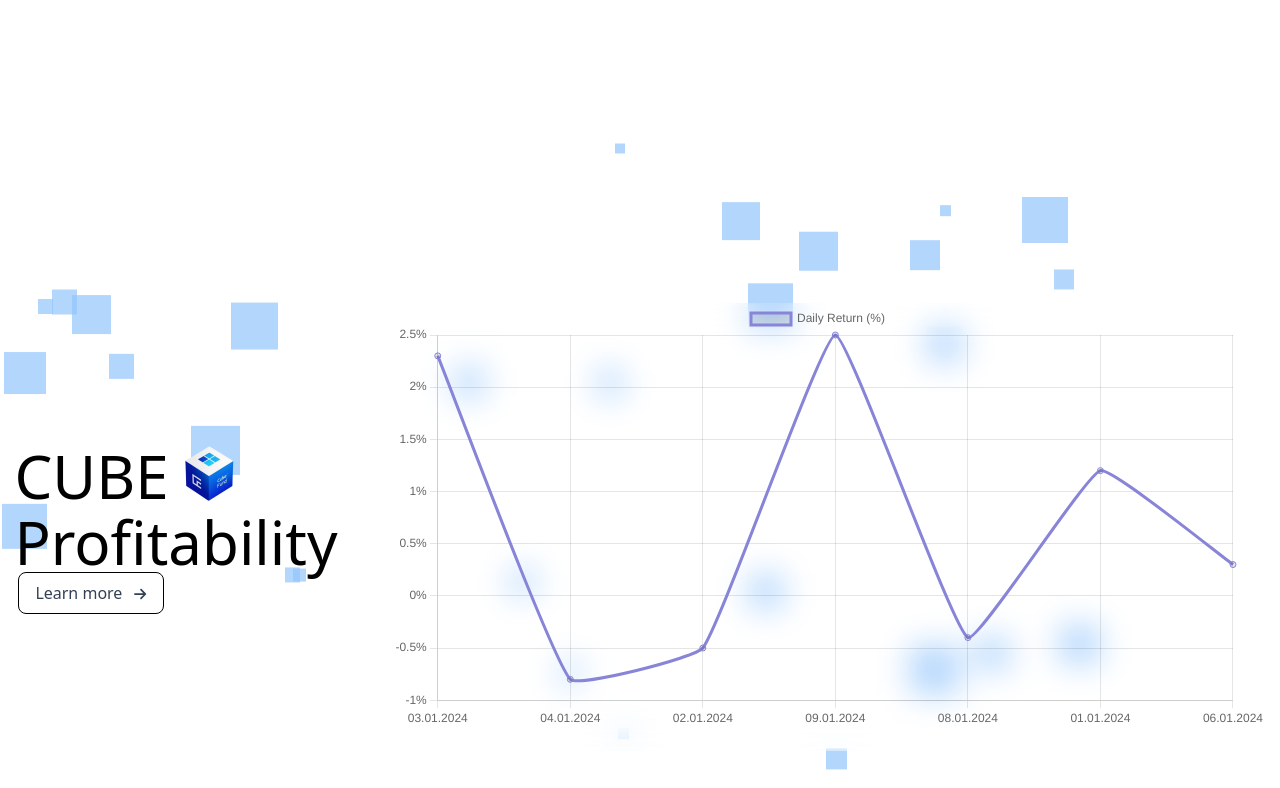
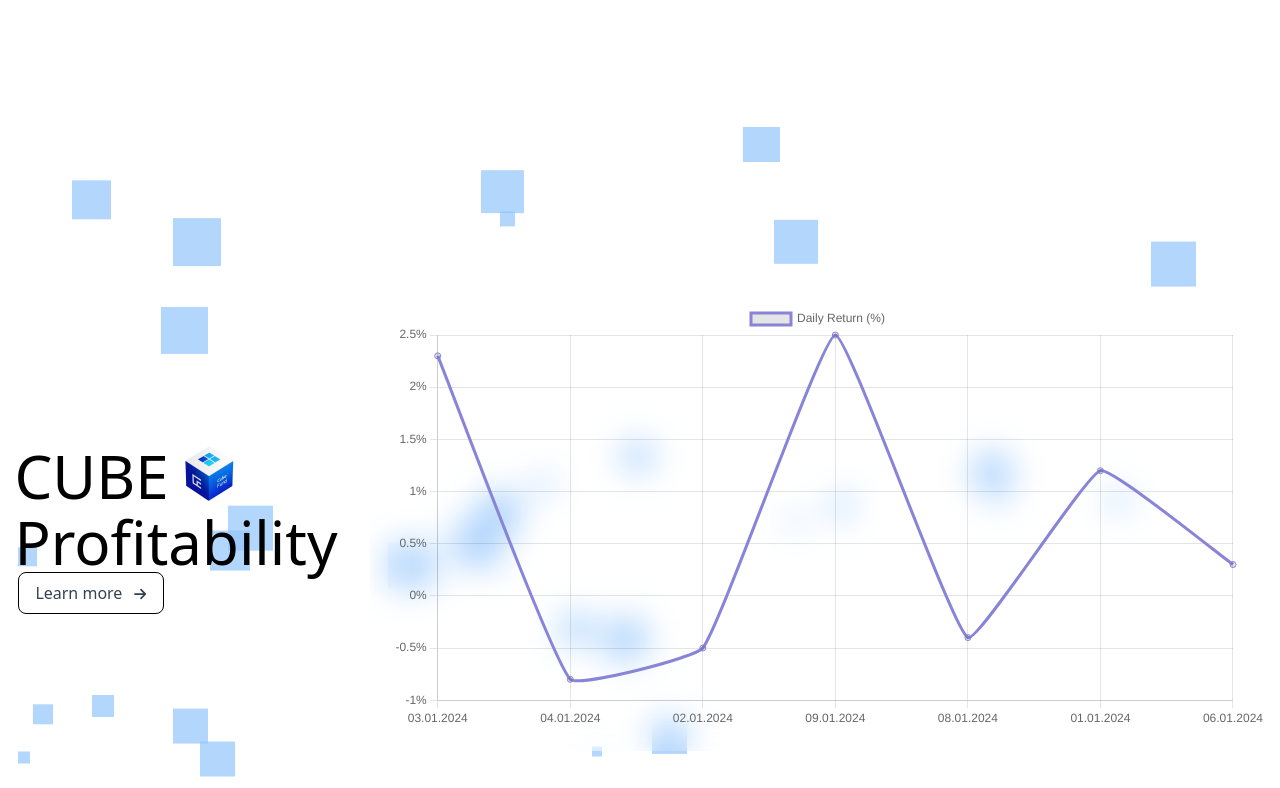
Before and after one commit to WetPirat1/CubeFund-ReactWebsite, a React (Vite) app: page / in a window 1280 px wide. Shown: the part 1432-2220 px from the top of the page. Built offline with nearby package versions, Linux system fonts and the light colour scheme.

Commit message:
squares fixed

```diff
--- a/src/components/sections/HeroSection.jsx
+++ b/src/components/sections/HeroSection.jsx
@@ -1,7 +1,7 @@
 import React from "react";
 import TelegramLink from "../ui/TelegramLink";
 import FloatingSquares from "../ui/FloatingSquares";
-import Header from "../common/Header";
+
 
 export default function HeroSection() {
   return (
--- a/src/components/sections/SloganSection.jsx
+++ b/src/components/sections/SloganSection.jsx
@@ -13,6 +13,7 @@ export default function SloganSection() {
 
   return (
     <section className="relative sectionSpacing">
+      <FloatingSquares />
       <div className="max-section-screen mx-auto flex justify-between gap-20 max-lg:gap-10 max-md:flex-col max-md:gap-7">
         {/* Image Section */}
         <div className="w-[50%] max-md:order-2 max-md:mx-auto max-md:w-[80%] max-sm:w-[90%]">
@@ -36,7 +37,6 @@ export default function SloganSection() {
           </p>
         </div>
       </div>
-      <FloatingSquares />
     </section>
   );
 }
--- a/src/components/ui/FloatingSquares.jsx
+++ b/src/components/ui/FloatingSquares.jsx
@@ -1,18 +1,34 @@
+import { useEffect, useState } from "react";
+
 export default function FloatingSquares() {
-  const squares = Array.from({ length: 30 }); // Количество квадратов
+  const [squares, setSquares] = useState([]);
 
-  return (
-    <div className="absolute inset-0 w-full h-full overflow-hidden -z-10">
-      {squares.map((_, index) => {
+  useEffect(() => {
+    const generatedSquares = Array.from({ length: 30 }).map((_, index) => {
       const size = Math.floor(Math.random() * 40) + 10; // Размер квадрата (10-50px)
       const positionX = Math.random() * 90; // Ограничиваем, чтобы квадраты не выходили за границы
       const positionY = Math.random() * 90;
       const delay = Math.random() * 5; // Задержка анимации
       const duration = Math.random() * 10 + 2; // Продолжительность анимации
 
+      return {
+        key: index,
+        size,
+        positionX,
+        positionY,
+        delay,
+        duration,
+      };
+    });
+
+    setSquares(generatedSquares); // Сохраняем квадраты в состоянии
+  }, []); // Пустой массив зависимостей, чтобы генерация происходила только один раз
+
   return (
+    <div className="absolute inset-0 w-full h-full overflow-hidden -z-10">
+      {squares.map(({ key, size, positionX, positionY, delay, duration }) => (
         <div
-            key={index}
+          key={key}
           className="absolute bg-blue-300 opacity-70 animate-float"
           style={{
             width: `${size}px`,
@@ -23,8 +39,7 @@ export default function FloatingSquares() {
             animationDuration: `${duration}s`,
           }}
         ></div>
-        );
-      })}
+      ))}
     </div>
   );
 }
```
Lines whose indentation alone changed are shown as unchanged.
